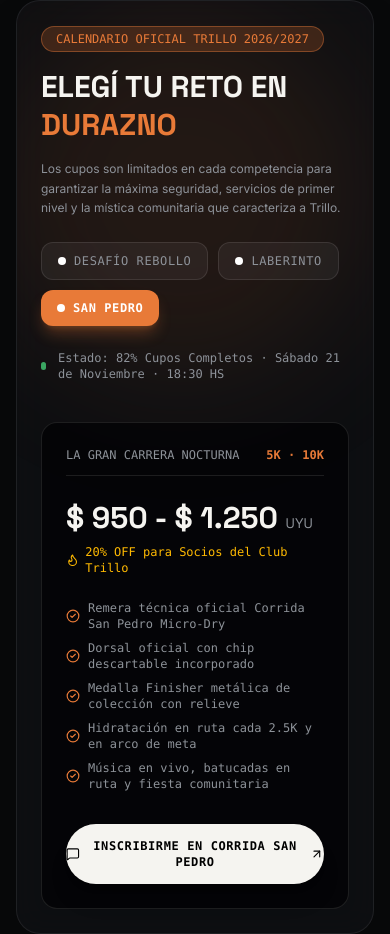
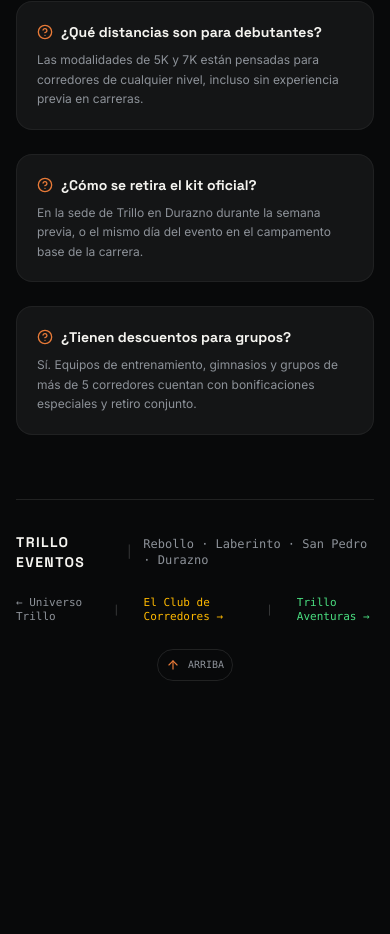
Before and after one commit to juanchoalcoba/trillo, a React (Vite) app: page /eventos in a window 390 px wide. Shown: the part 5935-6869 px from the top of the page. After the commit the page ends 6664 px from the top, so only its background shows below. Built offline with nearby package versions, Linux system fonts and the light colour scheme; no server answers.

Commit message:
refactor(eventos): remove outdated pricing card 'ELEGÍ TU RETO EN DURAZNO'

```diff
--- a/src/components/eventos/EventosCTA.jsx
+++ b/src/components/eventos/EventosCTA.jsx
@@ -1,11 +1,8 @@
-import React, { useState } from 'react';
-import { motion } from 'framer-motion';
-import { Flame, CheckCircle2, Trophy, HelpCircle, ArrowUp, MessageSquare, ArrowUpRight } from 'lucide-react';
+import React from 'react';
+import { HelpCircle, ArrowUp } from 'lucide-react';
 import { Link } from 'react-router-dom';
 
 export default function EventosCTA() {
-  const [selectedEvent, setSelectedEvent] = useState('san-pedro');
-
   const scrollToTop = () => {
     if (window.lenis) {
       window.lenis.scrollTo(0);
@@ -14,187 +11,12 @@ export default function EventosCTA() {
     }
   };
 
-  const eventConfigs = {
-    'rebollo': {
-      nombre: 'Desafío Rebollo',
-      tipo: 'Trail Running de Sierra',
-      fecha: 'Mayo 2027 · Durazno',
-      distancias: '7K · 15K · 25K',
-      precio: '$ 950 - $ 1.350',
-      clubDescuento: '20% OFF para Socios del Club Trillo',
-      cupos: 'Inscripciones Apertura',
-      whatsMsg: 'Hola Trillo! Quiero asegurar mi inscripción para el Desafío Rebollo de Trail en Durazno.',
-      accent: '#f97316',
-      items: [
-        'Remera técnica de secado ultra-rápido Desafío Rebollo',
-        'Chip digital descartable y número de corredor',
-        'Medalla Finisher troquelada con cinta oficial',
-        'Puestos de abastecimiento con isotónica en sierra',
-        'Seguro médico y rescate en circuito de campo',
-      ],
-    },
-    'laberinto': {
-      nombre: 'Carrera del Laberinto',
-      tipo: 'Cross Country & Agilidad',
-      fecha: 'Agosto 2027 · Durazno',
-      distancias: '5K · 10K',
-      precio: '$ 850 - $ 1.100',
-      clubDescuento: '20% OFF para Socios del Club Trillo',
-      cupos: 'Cupos Limitados por Trazado',
-      whatsMsg: 'Hola Trillo! Me interesa inscribirme a la Carrera del Laberinto en Durazno.',
-      accent: '#eab308',
-      items: [
-        'Remera técnica oficial Carrera del Laberinto',
-        'Chip electrónico con medición de vueltas',
-        'Medalla Finisher artesanal de acero inoxidable',
-        'Dorsal tyvek impermeable de alta resistencia',
-        'Acceso al fogón finisher y tercer tiempo comunitario',
-      ],
-    },
-    'san-pedro': {
-      nombre: 'Corrida San Pedro',
-      tipo: 'La Gran Carrera Nocturna',
-      fecha: 'Sábado 21 de Noviembre · 18:30 HS',
-      distancias: '5K · 10K',
-      precio: '$ 950 - $ 1.250',
-      clubDescuento: '20% OFF para Socios del Club Trillo',
-      cupos: '82% Cupos Completos',
-      whatsMsg: 'Hola Trillo! Quiero reservar mi dorsal para la Corrida San Pedro en Durazno.',
-      accent: '#e87a38',
-      items: [
-        'Remera técnica oficial Corrida San Pedro Micro-Dry',
-        'Dorsal oficial con chip descartable incorporado',
-        'Medalla Finisher metálica de colección con relieve',
-        'Hidratación en ruta cada 2.5K y en arco de meta',
-        'Música en vivo, batucadas en ruta y fiesta comunitaria',
-      ],
-    },
-  };
-
-  const currentConfig = eventConfigs[selectedEvent];
-  const whatsappUrl = `https://wa.me/59898121608?text=${encodeURIComponent(currentConfig.whatsMsg)}`;
-
   return (
-    <section id="inscripcion" className="relative pt-20 pb-12 px-4 md:px-8 max-w-7xl mx-auto z-10">
-      {/* Tarjeta Gigante de Registro */}
-      <motion.div
-        initial={{ opacity: 0, y: 30 }}
-        whileInView={{ opacity: 1, y: 0 }}
-        viewport={{ once: true }}
-        transition={{ duration: 0.8 }}
-        className="rounded-3xl glass-panel border border-[#e87a38]/40 bg-gradient-to-b from-[#181512] to-[#0a0c10] p-6 sm:p-10 md:p-14 shadow-2xl relative overflow-hidden"
-      >
-        {/* Glow de Fondo */}
-        <div className="absolute top-0 right-0 w-96 h-96 bg-[#e87a38]/10 rounded-full blur-3xl pointer-events-none" />
-
-        <div className="grid grid-cols-1 lg:grid-cols-12 gap-10 items-center relative z-10">
-          {/* Lado Izquierdo: Convocatoria */}
-          <div className="lg:col-span-7">
-            <span className="px-3.5 py-1 rounded-full text-xs font-mono uppercase bg-[#e87a38]/20 text-[#e87a38] border border-[#e87a38]/40 inline-block mb-4">
-              Calendario Oficial Trillo 2026/2027
-            </span>
-
-            <h2 className="text-3xl sm:text-4xl md:text-5xl font-black font-['Space_Grotesk'] uppercase text-[#f5f4f0] leading-tight">
-              ELEGÍ TU RETO EN <span className="text-[#e87a38]">DURAZNO</span>
-            </h2>
-
-            <p className="mt-4 text-xs sm:text-sm md:text-base text-[#8d9299] leading-relaxed max-w-xl">
-              Los cupos son limitados en cada competencia para garantizar la máxima seguridad,
-              servicios de primer nivel y la mística comunitaria que caracteriza a Trillo.
-            </p>
-
-            {/* Selector de Evento */}
-            <div className="mt-6 flex flex-wrap items-center gap-2.5">
-              <button
-                onClick={() => setSelectedEvent('rebollo')}
-                className={`px-4 py-2.5 rounded-xl text-xs font-mono uppercase tracking-wider transition-all cursor-pointer flex items-center gap-2 ${
-                  selectedEvent === 'rebollo'
-                    ? 'bg-[#f97316] text-black font-bold shadow-lg shadow-[#f97316]/30'
-                    : 'bg-white/5 text-[#8d9299] hover:bg-white/10 hover:text-white border border-white/10'
-                }`}
-              >
-                <span className="w-2 h-2 rounded-full bg-white" />
-                Desafío Rebollo
-              </button>
-
-              <button
-                onClick={() => setSelectedEvent('laberinto')}
-                className={`px-4 py-2.5 rounded-xl text-xs font-mono uppercase tracking-wider transition-all cursor-pointer flex items-center gap-2 ${
-                  selectedEvent === 'laberinto'
-                    ? 'bg-[#eab308] text-black font-bold shadow-lg shadow-[#eab308]/30'
-                    : 'bg-white/5 text-[#8d9299] hover:bg-white/10 hover:text-white border border-white/10'
-                }`}
-              >
-                <span className="w-2 h-2 rounded-full bg-white" />
-                Laberinto
-              </button>
-
-              <button
-                onClick={() => setSelectedEvent('san-pedro')}
-                className={`px-4 py-2.5 rounded-xl text-xs font-mono uppercase tracking-wider transition-all cursor-pointer flex items-center gap-2 ${
-                  selectedEvent === 'san-pedro'
-                    ? 'bg-[#e87a38] text-white font-bold shadow-lg shadow-[#e87a38]/30'
-                    : 'bg-white/5 text-[#8d9299] hover:bg-white/10 hover:text-white border border-white/10'
-                }`}
-              >
-                <span className="w-2 h-2 rounded-full bg-white" />
-                San Pedro
-              </button>
-            </div>
-
-            <div className="mt-6 flex items-center gap-3 text-xs font-mono text-[#8d9299]">
-              <span className="w-2 h-2 rounded-full bg-[#4ade80] animate-pulse" />
-              <span>Estado: {currentConfig.cupos} · {currentConfig.fecha}</span>
-            </div>
-          </div>
-
-          {/* Lado Derecho: Tarjeta de Precio y Acción */}
-          <div className="lg:col-span-5 bg-black/60 border border-white/10 rounded-2xl p-6 sm:p-8 flex flex-col justify-between">
-            <div>
-              <div className="flex items-center justify-between text-xs font-mono text-[#8d9299] pb-3 border-b border-white/10">
-                <span className="uppercase">{currentConfig.tipo}</span>
-                <span className="text-[#e87a38] font-bold">{currentConfig.distancias}</span>
-              </div>
-
-              <div className="my-6">
-                <span className="text-3xl sm:text-4xl font-black font-['Space_Grotesk'] text-[#f5f4f0]">
-                  {currentConfig.precio} <span className="text-sm font-normal text-[#8d9299]">UYU</span>
-                </span>
-
-                <div className="mt-2 text-xs font-mono text-amber-400 flex items-center gap-1.5">
-                  <Flame className="w-3.5 h-3.5" />
-                  <span>{currentConfig.clubDescuento}</span>
-                </div>
-              </div>
-
-              <ul className="space-y-2 text-xs text-[#8d9299] font-mono mb-8">
-                {currentConfig.items.map((item, i) => (
-                  <li key={i} className="flex items-center gap-2">
-                    <CheckCircle2 className="w-3.5 h-3.5 text-[#e87a38] shrink-0" />
-                    <span>{item}</span>
-                  </li>
-                ))}
-              </ul>
-            </div>
-
-            <a
-              href={whatsappUrl}
-              target="_blank"
-              rel="noopener noreferrer"
-              className="w-full py-3.5 rounded-full text-center text-xs font-bold uppercase tracking-wider text-black bg-[#f5f4f0] hover:bg-[#e87a38] hover:text-white transition-all duration-300 shadow-xl font-mono flex items-center justify-center gap-2 active:scale-95"
-            >
-              <MessageSquare className="w-4 h-4" />
-              <span>Inscribirme en {currentConfig.nombre}</span>
-              <ArrowUpRight className="w-4 h-4" />
-            </a>
-          </div>
-        </div>
-      </motion.div>
-
+    <section id="faq" className="relative pt-12 pb-12 px-4 md:px-8 max-w-7xl mx-auto z-10">
       {/* Preguntas Frecuentes Rápidas */}
-      <div className="mt-16 pt-12 border-t border-white/10 grid grid-cols-1 md:grid-cols-3 gap-6 text-xs text-[#8d9299]">
-        <div className="p-4 rounded-xl bg-white/5 border border-white/5">
-          <h4 className="text-sm font-bold font-['Space_Grotesk'] text-[#f5f4f0] flex items-center gap-1.5 mb-1.5">
+      <div className="pt-8 border-t border-white/10 grid grid-cols-1 md:grid-cols-3 gap-6 text-xs text-[#8d9299]">
+        <div className="p-5 rounded-2xl bg-white/5 border border-white/5">
+          <h4 className="text-sm font-bold font-['Space_Grotesk'] text-[#f5f4f0] flex items-center gap-2 mb-2">
             <HelpCircle className="w-4 h-4 text-[#e87a38]" />
             ¿Qué distancias son para debutantes?
           </h4>
@@ -203,8 +25,8 @@ export default function EventosCTA() {
           </p>
         </div>
 
-        <div className="p-4 rounded-xl bg-white/5 border border-white/5">
-          <h4 className="text-sm font-bold font-['Space_Grotesk'] text-[#f5f4f0] flex items-center gap-1.5 mb-1.5">
+        <div className="p-5 rounded-2xl bg-white/5 border border-white/5">
+          <h4 className="text-sm font-bold font-['Space_Grotesk'] text-[#f5f4f0] flex items-center gap-2 mb-2">
             <HelpCircle className="w-4 h-4 text-[#e87a38]" />
             ¿Cómo se retira el kit oficial?
           </h4>
@@ -213,8 +35,8 @@ export default function EventosCTA() {
           </p>
         </div>
 
-        <div className="p-4 rounded-xl bg-white/5 border border-white/5">
-          <h4 className="text-sm font-bold font-['Space_Grotesk'] text-[#f5f4f0] flex items-center gap-1.5 mb-1.5">
+        <div className="p-5 rounded-2xl bg-white/5 border border-white/5">
+          <h4 className="text-sm font-bold font-['Space_Grotesk'] text-[#f5f4f0] flex items-center gap-2 mb-2">
             <HelpCircle className="w-4 h-4 text-[#e87a38]" />
             ¿Tienen descuentos para grupos?
           </h4>
```
